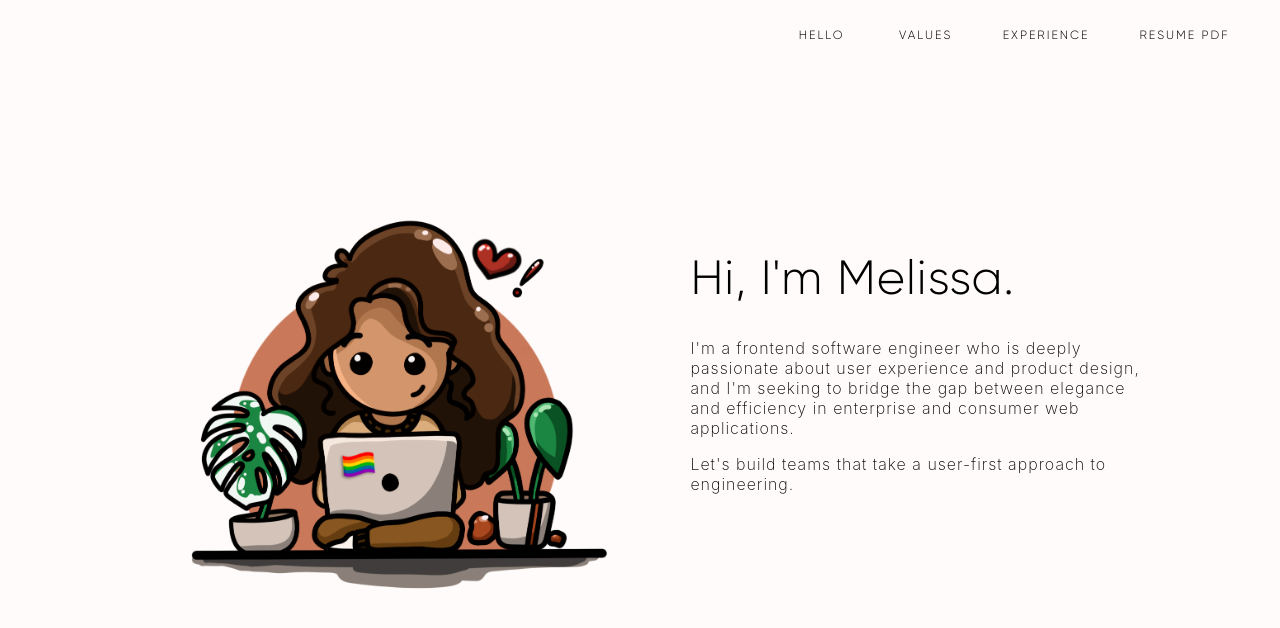
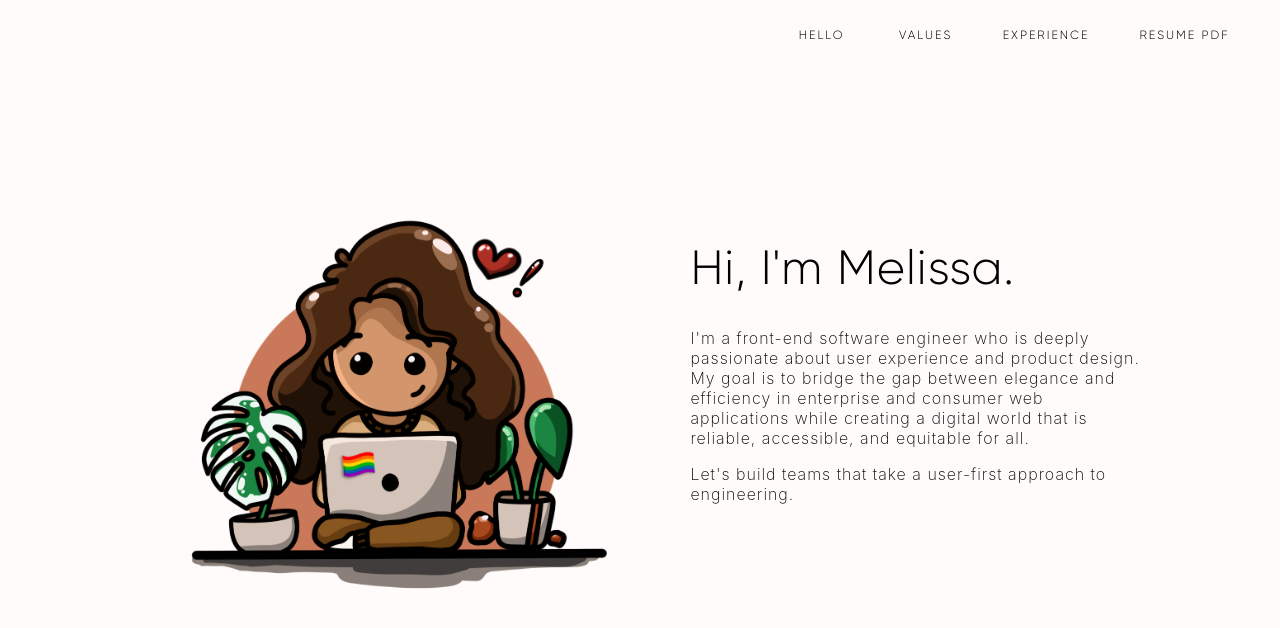
Before and after one commit to holkesvig/resume, a Next.js app: page / in a window 1280 px wide. Shown: the top 628 px of the page. Built offline with nearby package versions, Linux system fonts and the light colour scheme.

Commit message:
update home copy

```diff
--- a/sections/Home/Home.js
+++ b/sections/Home/Home.js
@@ -4,8 +4,9 @@ export default function Home() {
     <div className={styles.home}>
       <div className={styles.leftContent}><img className={styles.portrait} src="/images/self-portrait.png"></img></div>
       <div className={styles.rightContent}><h1>Hi, I'm Melissa.</h1>
-      <p>I'm a frontend software engineer who is deeply passionate about user experience and product design,
-        and I'm seeking to bridge the gap between elegance and efficiency in enterprise and consumer web applications. </p>
+      <p>I'm a front-end software engineer who is deeply passionate about user experience and product design.
+         My goal is to bridge the gap between elegance and efficiency in enterprise and consumer web applications
+         while creating a digital world that is reliable, accessible, and equitable for all.</p>
         <p>Let's build teams that take a user-first approach to engineering.</p>
       </div>
     </div>
```
